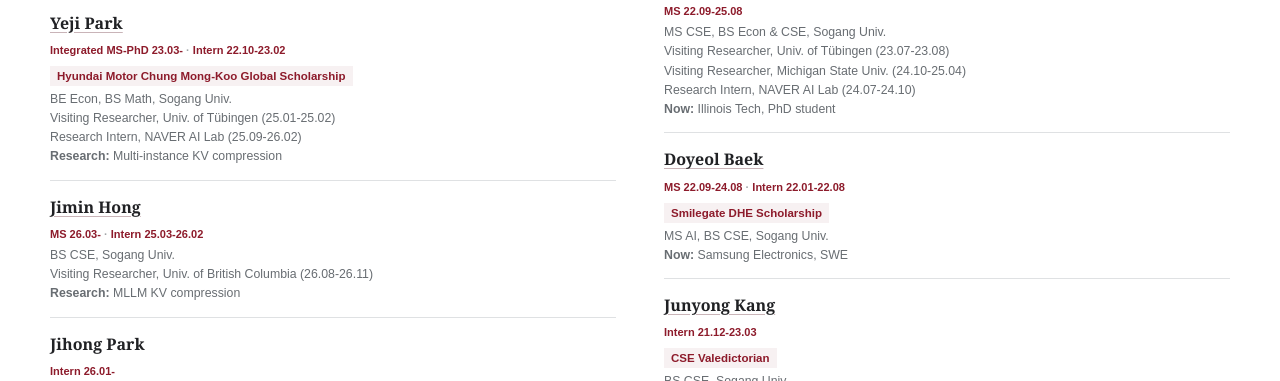
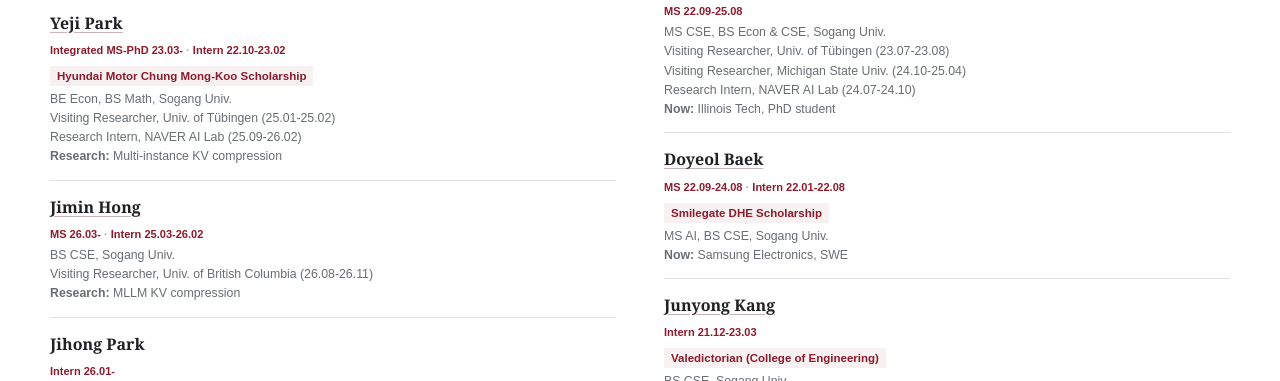
Before and after one commit to junsukchoe/junsukchoe.github.io, a plain HTML site: page index.html in a window 1280 px wide. Shown: the part 2332-2713 px from the top of the page. Drawn offline with Linux system fonts and the light colour scheme.

Commit message:
Fix scholarship badge names for Yeji Park and Junyong Kang
Co-Authored-By: Claude Sonnet 5 <noreply@anthropic.com>

```diff
--- a/index.html
+++ b/index.html
@@ -160,7 +160,7 @@
             <ul class="people-list">
               <li><a href="https://dongjunhwang.github.io" target="_blank" rel="noreferrer">Dongjun Hwang</a><div class="person-meta"><div class="period-list"><span>PhD 24.03-</span><span>MS 22.03-24.02</span><span>Intern 21.09-22.02</span></div><div class="person-badges"><span class="person-highlight">AI Seoul Tech Scholarship (PhD)</span><span class="person-highlight">Smilegate DHE Scholarship (MS)</span></div><span>MS AI, BS CSE, Sogang Univ.</span><span>Visiting Researcher, Univ. of Tübingen (25.05-26.07)</span><span>CMU IITP AI Education Program (24.09-25.02)</span><span><strong>Research:</strong> Continual learning for VLA</span></div></li>
               <li><a href="https://sites.google.com/view/minyoung-lee" target="_blank" rel="noreferrer">Minyoung Lee</a><div class="person-meta"><div class="period-list"><span>PhD 25.03-</span><span>MS 23.03-25.02</span><span>Intern 22.03-23.02</span></div><div class="person-badges"><span class="person-highlight">AI Seoul Tech Scholarship (PhD)</span><span class="person-highlight">Smilegate DHE Scholarship (MS)</span></div><span>MS AI, BS CSE, Sogang Univ.</span><span>Visiting Researcher, Univ. of Tübingen (23.07-23.08, 25.01-25.02)</span><span>Visiting Researcher, Johns Hopkins Univ. (26.08-26.11)</span><span><strong>Research:</strong> 3D motion for VLA</span></div></li>
-              <li><a href="https://yejipark-m.github.io" target="_blank" rel="noreferrer">Yeji Park</a><div class="person-meta"><div class="period-list"><span>Integrated MS-PhD 23.03-</span><span>Intern 22.10-23.02</span></div><div class="person-badges"><span class="person-highlight">Hyundai Motor Chung Mong-Koo Global Scholarship</span></div><span>BE Econ, BS Math, Sogang Univ.</span><span>Visiting Researcher, Univ. of Tübingen (25.01-25.02)</span><span>Research Intern, NAVER AI Lab (25.09-26.02)</span><span><strong>Research:</strong> Multi-instance KV compression</span></div></li>
+              <li><a href="https://yejipark-m.github.io" target="_blank" rel="noreferrer">Yeji Park</a><div class="person-meta"><div class="period-list"><span>Integrated MS-PhD 23.03-</span><span>Intern 22.10-23.02</span></div><div class="person-badges"><span class="person-highlight">Hyundai Motor Chung Mong-Koo Scholarship</span></div><span>BE Econ, BS Math, Sogang Univ.</span><span>Visiting Researcher, Univ. of Tübingen (25.01-25.02)</span><span>Research Intern, NAVER AI Lab (25.09-26.02)</span><span><strong>Research:</strong> Multi-instance KV compression</span></div></li>
               <li><a href="https://sites.google.com/view/jimin-hong?usp=sharing" target="_blank" rel="noreferrer">Jimin Hong</a><div class="person-meta"><div class="period-list"><span>MS 26.03-</span><span>Intern 25.03-26.02</span></div><span>BS CSE, Sogang Univ.</span><span>Visiting Researcher, Univ. of British Columbia (26.08-26.11)</span><span><strong>Research:</strong> MLLM KV compression</span></div></li>
               <li>Jihong Park<div class="person-meta"><div class="period-list"><span>Intern 26.01-</span></div><span>BS ME, Sogang Univ., exp. 27.02</span><span><strong>Research:</strong> Travel agents</span></div></li>
               <li>Seungjun Ha<div class="person-meta"><div class="period-list"><span>MS 26.09-</span><span>Intern 26.02-26.08</span></div><div class="person-badges"><span class="person-highlight">Sogang Albatross Fellowship</span></div><span>BS CSE, Sogang Univ.</span><span><strong>Research:</strong> Egocentric vision</span></div></li>
@@ -176,7 +176,7 @@
               <li><a href="https://sites.google.com/view/yejin-c-kim/" target="_blank" rel="noreferrer">Yejin Kim</a><div class="person-meta"><div class="period-list"><span>MS 24.03-26.02</span><span>Intern 23.02-24.02</span></div><div class="person-badges"><span class="person-highlight">Smilegate DHE Scholarship</span><span class="person-highlight">Sogang Albatross Fellowship</span></div><span>MS AI, BS CSE, Sogang Univ.</span><span>Visiting Researcher, Univ. of Tübingen (25.01-25.02)</span><span><strong>Now:</strong> KAIST AI, Research Intern</span></div></li>
               <li><a href="https://sites.google.com/view/hyoseokim" target="_blank" rel="noreferrer">Hyo Seo Kim</a><div class="person-meta"><div class="period-list"><span>MS 22.09-25.08</span></div><span>MS CSE, BS Econ & CSE, Sogang Univ.</span><span>Visiting Researcher, Univ. of Tübingen (23.07-23.08)</span><span>Visiting Researcher, Michigan State Univ. (24.10-25.04)</span><span>Research Intern, NAVER AI Lab (24.07-24.10)</span><span><strong>Now:</strong> Illinois Tech, PhD student</span></div></li>
               <li><a href="https://sites.google.com/view/dobaek" target="_blank" rel="noreferrer">Doyeol Baek</a><div class="person-meta"><div class="period-list"><span>MS 22.09-24.08</span><span>Intern 22.01-22.08</span></div><div class="person-badges"><span class="person-highlight">Smilegate DHE Scholarship</span></div><span>MS AI, BS CSE, Sogang Univ.</span><span><strong>Now:</strong> Samsung Electronics, SWE</span></div></li>
-              <li><a href="https://sites.google.com/view/junyongkang/home" target="_blank" rel="noreferrer">Junyong Kang</a><div class="person-meta"><div class="period-list"><span>Intern 21.12-23.03</span></div><div class="person-badges"><span class="person-highlight">CSE Valedictorian</span></div><span>BS CSE, Sogang Univ.</span><span><strong>Now:</strong> KAIST AI, MS student</span></div></li>
+              <li><a href="https://sites.google.com/view/junyongkang/home" target="_blank" rel="noreferrer">Junyong Kang</a><div class="person-meta"><div class="period-list"><span>Intern 21.12-23.03</span></div><div class="person-badges"><span class="person-highlight">Valedictorian (College of Engineering)</span></div><span>BS CSE, Sogang Univ.</span><span><strong>Now:</strong> KAIST AI, MS student</span></div></li>
             </ul>
           </div>
         </div>
```
